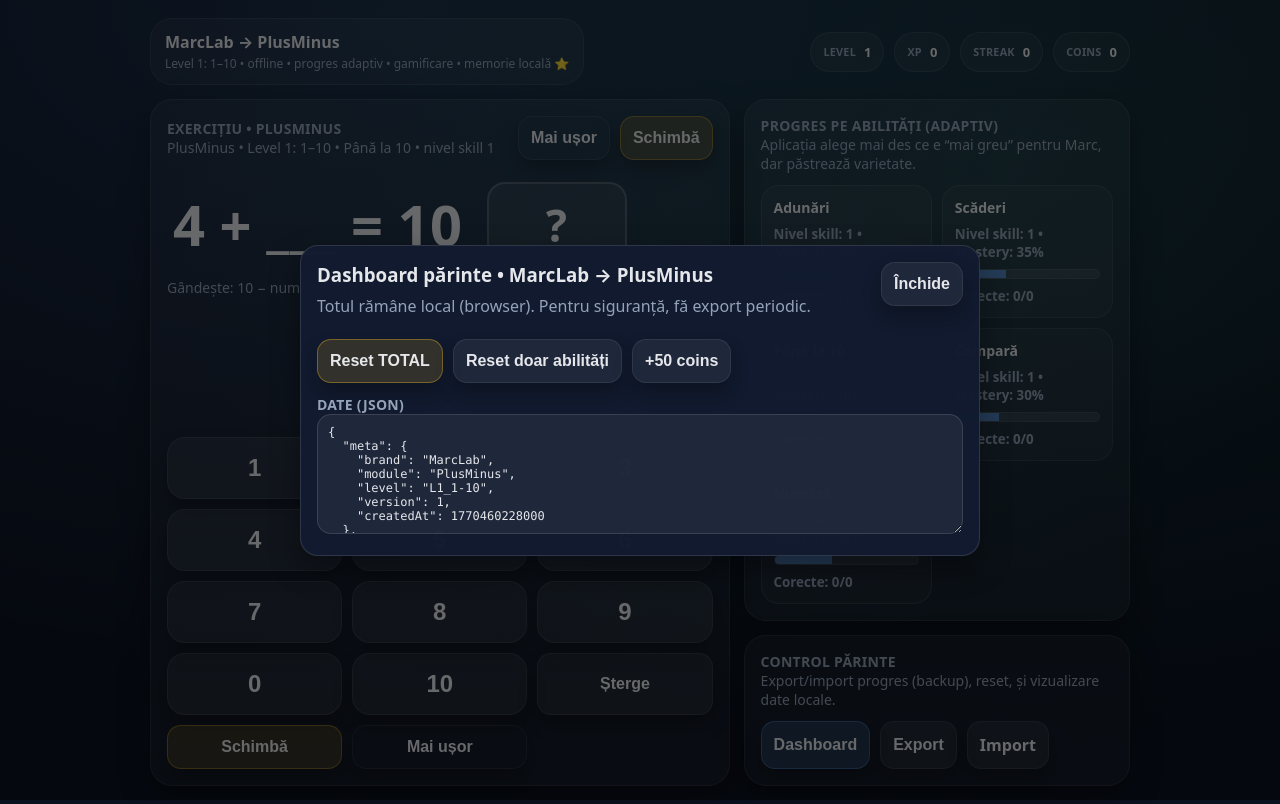
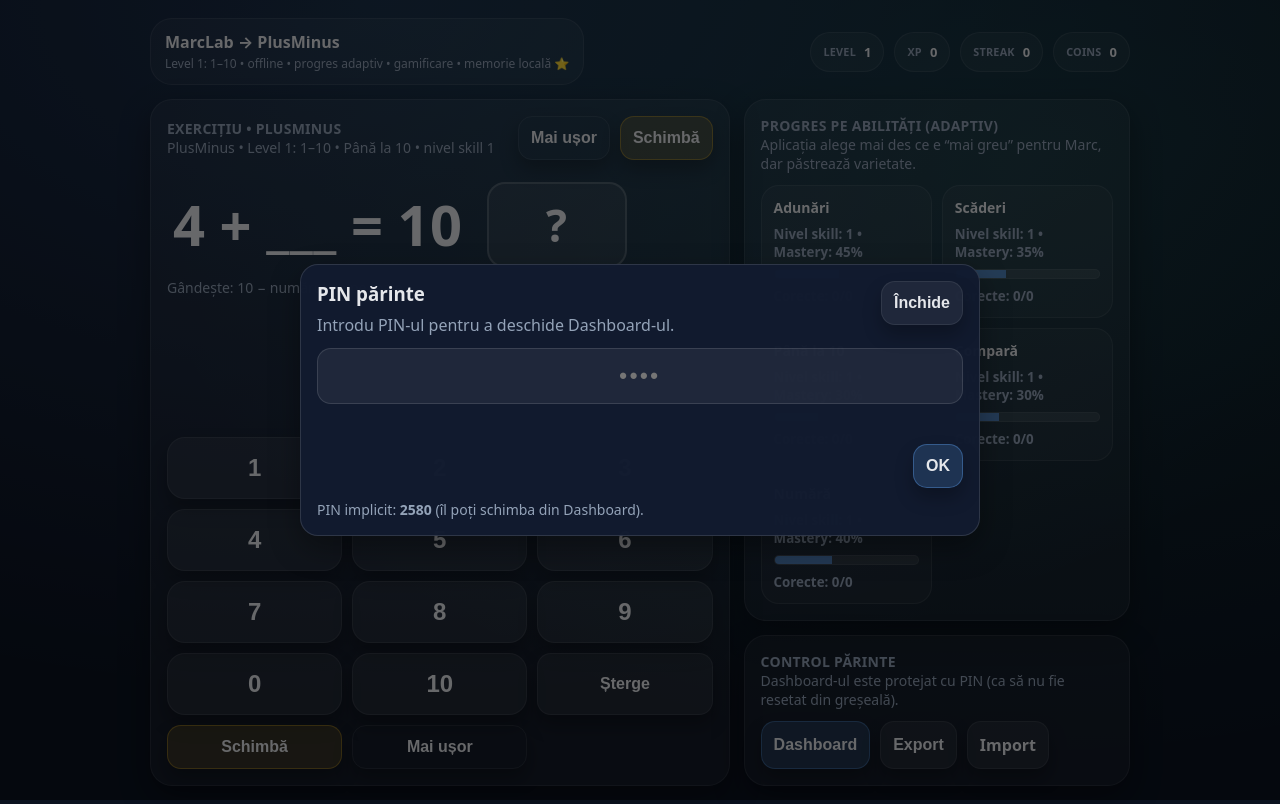
Before and after one commit to joahn3/marclab-math, a website: page PlusMinus/index.html in a window 1280 px wide. Both pictures are taken after a click on the button "Dashboard". Drawn offline with Linux system fonts and the light colour scheme.

Commit message:
Update index.html

```diff
--- a/PlusMinus/index.html
+++ b/PlusMinus/index.html
@@ -172,6 +172,19 @@
       font-family: ui-monospace, SFMono-Regular, Menlo, Consolas, monospace;
       font-size:12px;
     }
+    .pinInput{
+      width:100%;
+      background:rgba(255,255,255,.06);
+      color:var(--text);
+      border:1px solid rgba(255,255,255,.12);
+      border-radius:14px;
+      padding:14px 12px;
+      font-size:22px;
+      font-weight:900;
+      letter-spacing:.12em;
+      text-align:center;
+      outline:none;
+    }
     .toast{
       position:fixed; left:50%; bottom:18px; transform:translateX(-50%);
       background:rgba(0,0,0,.65);
@@ -232,7 +245,7 @@
 
         <div class="card">
           <div class="h">Control părinte</div>
-          <div class="subtext">Export/import progres (backup), reset, și vizualizare date locale.</div>
+          <div class="subtext">Dashboard-ul este protejat cu PIN (ca să nu fie resetat din greșeală).</div>
           <div class="footerBtns" style="margin-top:12px">
             <button class="btn small primary" id="btnParent">Dashboard</button>
             <button class="btn small" id="btnExport">Export</button>
@@ -245,6 +258,40 @@
       </div>
     </div>
   </div>
+
+  <!-- PIN gate -->
+  <dialog id="pinDlg">
+    <div class="modal">
+      <div class="row" style="justify-content:space-between;align-items:flex-start">
+        <div>
+          <h3>PIN părinte</h3>
+          <p>Introdu PIN-ul pentru a deschide Dashboard-ul.</p>
+        </div>
+        <button class="btn small" id="pinCancel">Închide</button>
+      </div>
+
+      <input
+        id="pinInput"
+        class="pinInput"
+        type="password"
+        inputmode="numeric"
+        pattern="[0-9]*"
+        maxlength="8"
+        placeholder="••••"
+        autocomplete="off"
+      />
+
+      <div id="pinMsg" class="subtext" style="min-height:18px;margin-top:10px;color:var(--bad);font-weight:900"></div>
+
+      <div class="row" style="justify-content:flex-end;margin-top:12px">
+        <button class="btn small primary" id="pinOk">OK</button>
+      </div>
+
+      <div class="subtext" style="margin-top:12px">
+        PIN implicit: <b>2580</b> (îl poți schimba din Dashboard).
+      </div>
+    </div>
+  </dialog>
 
   <dialog id="parentDlg">
     <div class="modal">
@@ -260,6 +307,7 @@
         <button class="btn small warn" id="btnResetAll">Reset TOTAL</button>
         <button class="btn small" id="btnResetSkills">Reset doar abilități</button>
         <button class="btn small" id="btnGiveCoins">+50 coins</button>
+        <button class="btn small primary" id="btnChangePin">Schimbă PIN</button>
       </div>
 
       <div class="h">Date (JSON)</div>
@@ -273,11 +321,9 @@
 (() => {
   /**
    * MarcLab → PlusMinus (Level 1: 1–10)
-   * - localStorage for memory
-   * - adaptive selection per skill mastery
-   * - gamification: XP/Level/Streak/Coins
    */
   const STORAGE_KEY = "marclab-plusminus-l1-v1";
+  const DEFAULT_PARENT_PIN = "2580"; // se poate schimba din Dashboard
 
   const clamp = (v,min,max)=>Math.max(min,Math.min(max,v));
   const now = ()=>performance.now();
@@ -295,7 +341,7 @@
       meta: { brand: "MarcLab", module: "PlusMinus", level: "L1_1-10", version: 1, createdAt: Date.now() },
       player: { name: "Marc" },
       economy: { xp: 0, level: 1, coins: 0, streak: 0, bestStreak: 0 },
-      // mastery: 0..1 (mai mare = mai bun)
+      security: { pinSalt: "", pinHash: "", pinSetAt: null }, // completat la init
       skills: {
         add:      { name:"Adunări",      level:1, mastery:.45, attempts:0, correct:0, emaTime: 0, last: null },
         sub:      { name:"Scăderi",      level:1, mastery:.35, attempts:0, correct:0, emaTime: 0, last: null },
@@ -303,7 +349,7 @@
         compare:  { name:"Compară",      level:1, mastery:.30, attempts:0, correct:0, emaTime: 0, last: null },
         count:    { name:"Numără",       level:1, mastery:.40, attempts:0, correct:0, emaTime: 0, last: null },
       },
-      history: [] // ultimele N răspunsuri
+      history: []
     };
   }
 
@@ -313,8 +359,8 @@
       if(!raw) return defaultState();
       const s = JSON.parse(raw);
       if(!s.skills || !s.economy) return defaultState();
-      // ensure meta fields exist
-      s.meta = s.meta || defaultState().meta;
+      if(!s.meta) s.meta = defaultState().meta;
+      if(!s.security) s.security = defaultState().security;
       return s;
     }catch(e){
       return defaultState();
@@ -331,10 +377,8 @@
 
   function award(correct, timeMs){
     const eco = state.economy;
-
     let gained = correct ? 10 : 2;
     if(correct && timeMs > 0 && timeMs < 6000) gained += 2;
-
     eco.xp += gained;
 
     const newLevel = xpToLevel(eco.xp);
@@ -447,6 +491,40 @@
     return { skill: "add", type:"eq", text:"Adună", a:1, b:1, op:"+", answer:2 };
   }
 
+  // --- PIN helpers (SHA-256) ---
+  function genSalt(){
+    const a = new Uint8Array(16);
+    crypto.getRandomValues(a);
+    return Array.from(a).map(b=>b.toString(16).padStart(2,"0")).join("");
+  }
+  async function sha256Hex(str){
+    const buf = await crypto.subtle.digest("SHA-256", new TextEncoder().encode(str));
+    return Array.from(new Uint8Array(buf)).map(b=>b.toString(16).padStart(2,"0")).join("");
+  }
+  async function hashPin(pin, salt){
+    return sha256Hex(`${pin}:${salt}`);
+  }
+  async function ensurePinSetup(){
+    if(!state.security) state.security = { pinSalt:"", pinHash:"", pinSetAt:null };
+    if(!state.security.pinSalt) state.security.pinSalt = genSalt();
+    if(!state.security.pinHash){
+      state.security.pinHash = await hashPin(DEFAULT_PARENT_PIN, state.security.pinSalt);
+      state.security.pinSetAt = Date.now();
+      saveState();
+    }
+  }
+  async function verifyPin(pin){
+    await ensurePinSetup();
+    const h = await hashPin(pin, state.security.pinSalt);
+    return h === state.security.pinHash;
+  }
+  async function setPin(newPin){
+    state.security.pinSalt = genSalt();
+    state.security.pinHash = await hashPin(newPin, state.security.pinSalt);
+    state.security.pinSetAt = Date.now();
+    saveState();
+  }
+
   // UI refs
   const ui = {
     level: document.getElementById("uiLevel"),
@@ -462,6 +540,15 @@
     skillsGrid: document.getElementById("skillsGrid"),
     btnResetRound: document.getElementById("btnResetRound"),
     btnEasy: document.getElementById("btnEasy"),
+
+    // PIN dialog
+    pinDlg: document.getElementById("pinDlg"),
+    pinInput: document.getElementById("pinInput"),
+    pinMsg: document.getElementById("pinMsg"),
+    pinOk: document.getElementById("pinOk"),
+    pinCancel: document.getElementById("pinCancel"),
+
+    // Parent dashboard
     parentDlg: document.getElementById("parentDlg"),
     btnParent: document.getElementById("btnParent"),
     btnCloseDlg: document.getElementById("btnCloseDlg"),
@@ -469,6 +556,9 @@
     btnResetAll: document.getElementById("btnResetAll"),
     btnResetSkills: document.getElementById("btnResetSkills"),
     btnGiveCoins: document.getElementById("btnGiveCoins"),
+    btnChangePin: document.getElementById("btnChangePin"),
+
+    // Export/Import
     btnExport: document.getElementById("btnExport"),
     importFile: document.getElementById("importFile"),
   };
@@ -487,7 +577,7 @@
 
   function renderSkills(){
     ui.skillsGrid.innerHTML = "";
-    for(const [k, sk] of Object.entries(state.skills)){
+    for(const sk of Object.values(state.skills)){
       const div = document.createElement("div");
       div.className = "skill";
       const pct = Math.round(sk.mastery*100);
@@ -676,8 +766,6 @@
     ui.feedbackText.innerHTML = correct
       ? `<span class="ok">Corect! ✅</span> + XP`
       : `<span class="no">Aproape. ❌</span> Răspuns: <b>${current.answer}</b>`;
-
-    ui.btnNext.focus();
   }
 
   function newRound(){
@@ -694,13 +782,45 @@
     newRound();
   }
 
-  // Parent dashboard
+  // --- Parent Dashboard (PIN protected) ---
   function openParent(){
     ui.stateDump.value = JSON.stringify(state, null, 2);
     ui.parentDlg.showModal();
   }
 
-  ui.btnParent.onclick = openParent;
+  async function openParentGate(){
+    await ensurePinSetup();
+    ui.pinMsg.textContent = "";
+    ui.pinInput.value = "";
+    ui.pinDlg.showModal();
+    setTimeout(()=>ui.pinInput.focus(), 0);
+  }
+
+  ui.btnParent.onclick = openParentGate;
+  ui.pinCancel.onclick = ()=>ui.pinDlg.close();
+
+  ui.pinOk.onclick = async () => {
+    const pin = (ui.pinInput.value || "").trim();
+    if(pin.length < 4){
+      ui.pinMsg.textContent = "PIN prea scurt (minim 4 cifre).";
+      return;
+    }
+    const ok = await verifyPin(pin);
+    if(!ok){
+      ui.pinMsg.textContent = "PIN greșit.";
+      ui.pinInput.value = "";
+      ui.pinInput.focus();
+      return;
+    }
+    ui.pinDlg.close();
+    openParent();
+  };
+
+  ui.pinInput.addEventListener("keydown", (e)=>{
+    if(e.key === "Enter") ui.pinOk.click();
+    if(e.key === "Escape") ui.pinCancel.click();
+  });
+
   ui.btnCloseDlg.onclick = ()=>ui.parentDlg.close();
 
   ui.btnResetAll.onclick = ()=>{
@@ -730,6 +850,19 @@
     toast("+50 coins 🪙");
   };
 
+  ui.btnChangePin.onclick = async ()=>{
+    const p1 = prompt("Noul PIN (4–8 cifre):");
+    if(!p1) return;
+    const pin = String(p1).trim();
+    if(!/^\d{4,8}$/.test(pin)){
+      alert("PIN invalid. Folosește doar cifre (4–8).");
+      return;
+    }
+    await setPin(pin);
+    ui.stateDump.value = JSON.stringify(state, null, 2);
+    toast("PIN schimbat ✅");
+  };
+
   // Export / Import
   ui.btnExport.onclick = ()=>{
     const blob = new Blob([JSON.stringify(state, null, 2)], {type:"application/json"});
@@ -749,6 +882,7 @@
       const s = JSON.parse(text);
       if(!s.skills || !s.economy) throw new Error("format invalid");
       state = s;
+      if(!state.security) state.security = defaultState().security;
       saveState();
       renderStats(); renderSkills(); newRound();
       toast("Import OK ✅");
@@ -764,9 +898,13 @@
   ui.btnEasy.onclick = ()=>makeEasier();
 
   // Init
-  renderStats();
-  renderSkills();
-  newRound();
+  (async () => {
+    await ensurePinSetup();
+    renderStats();
+    renderSkills();
+    newRound();
+  })();
+
 })();
 </script>
 </body>
```
